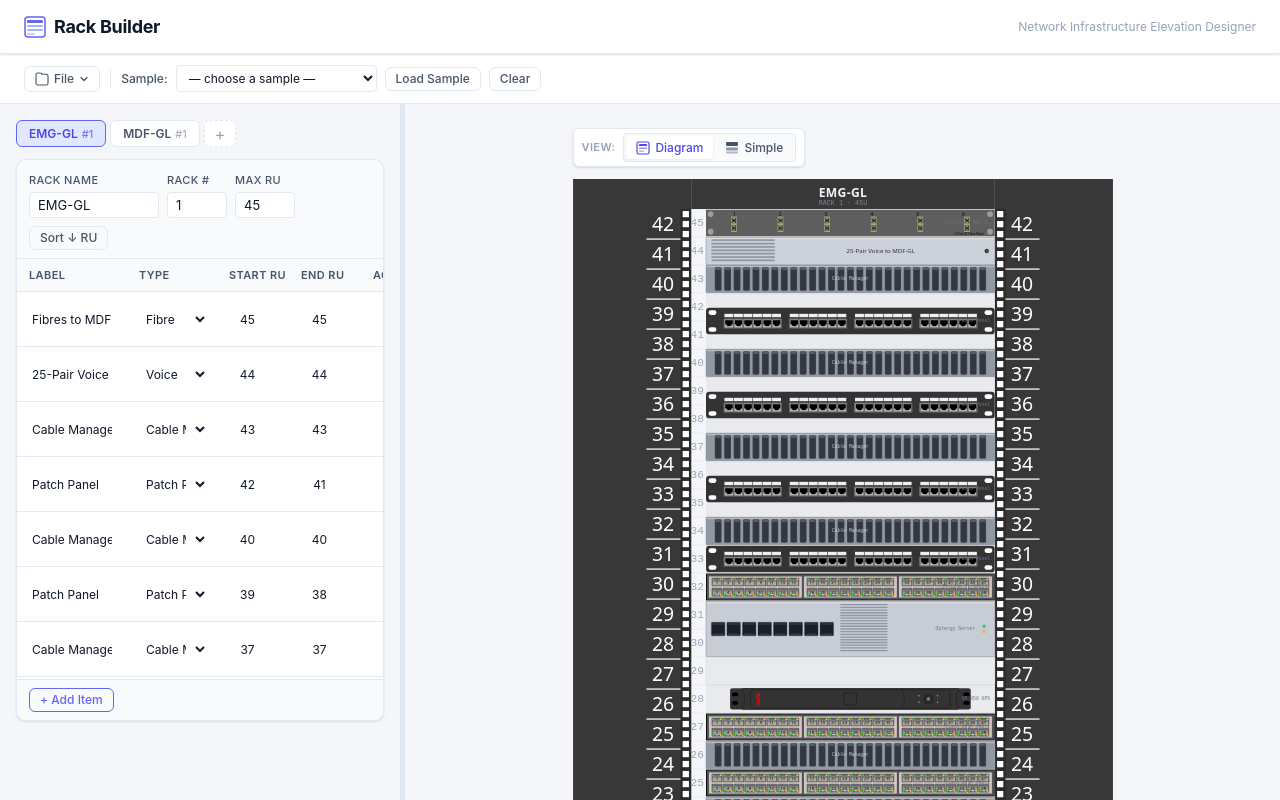
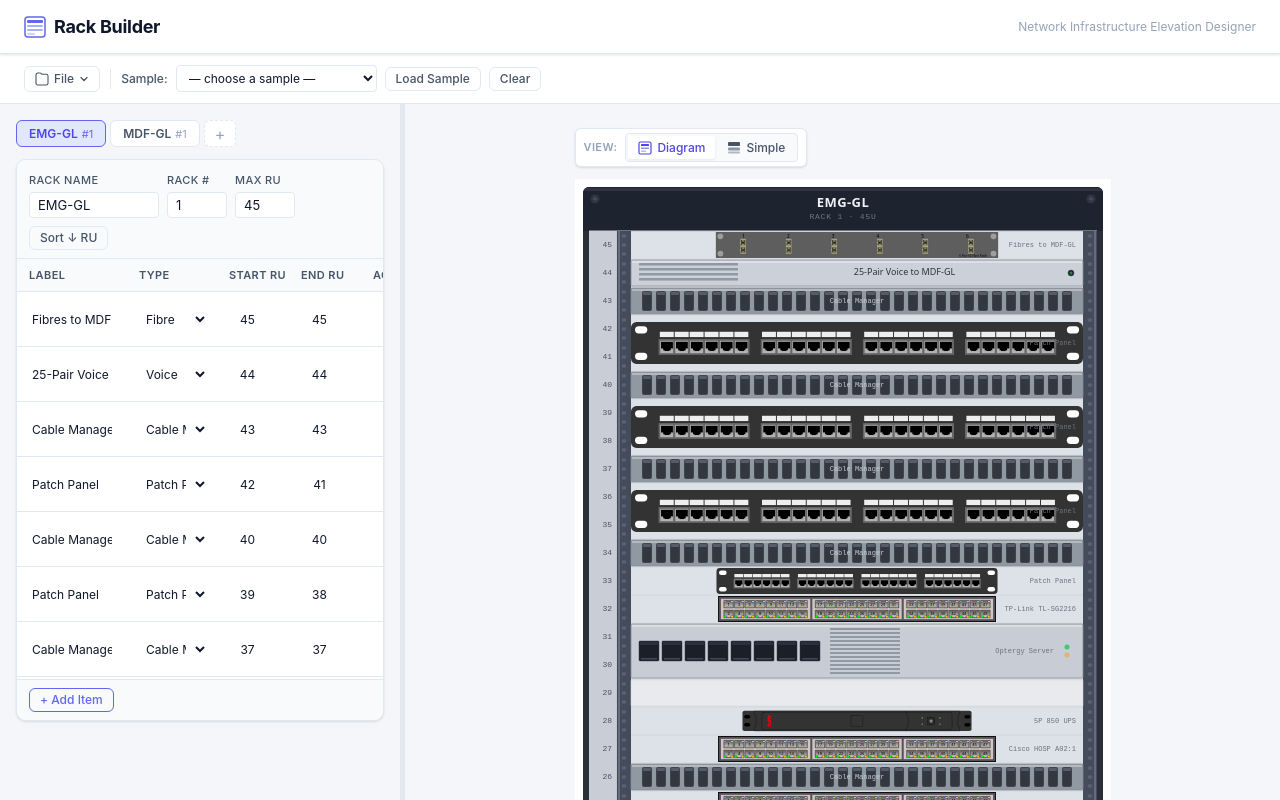
Before and after one commit to TechhySupport/rack-builder, a React (Vite) app: page / in a window 1280 px wide. Built offline with nearby package versions, Linux system fonts and the light colour scheme.

Commit message:
fix: remove 42rack.svg overlay, restore clean inline-SVG rack diagram

```diff
--- a/src/components/RackElevation.jsx
+++ b/src/components/RackElevation.jsx
@@ -1,9 +1,7 @@
 /**
  * RackElevation.jsx
- * Rack elevation diagram using 42rack.svg as the physical frame background,
- * with device faceplates overlaid at the correct mounting positions.
+ * Full inline-SVG technical rack elevation diagram.
  */
-import rackSvgUrl from '../assets/42rack.svg';
 import { buildRackRows } from '../utils/rackUtils';
 import {
   PatchPanelFace,
@@ -20,28 +18,30 @@ import {
   EmptyFace,
 } from './DeviceFaces';
 
-// ── 42rack.svg native coordinate constants ───────────────────────────────────
-// SVG viewBox: 0 0 800 1956  (layer1 transform already accounted for below)
-const RACK_SVG_W      = 800;
-const RACK_SVG_H      = 1956;
-// Device mounting area inside the SVG frame:
-const SVG_DEV_X       = 175;    // left edge of the mounting area (px in SVG units)
-const SVG_DEV_Y       = 44.45;  // top edge of mounting area
-const SVG_DEV_W       = 450;    // width of device faceplate area
-const SVG_DEV_H_42U   = 1867.05;// full mounting height for 42U
-// RU label strip inside mounting area
-const SVG_RU_LABEL_W  = 22;     // width reserved for RU numbers on left
-const SVG_FACE_X      = SVG_DEV_X + SVG_RU_LABEL_W;
-const SVG_FACE_W      = SVG_DEV_W - SVG_RU_LABEL_W;
+// ── Layout constants ──────────────────────────────────────────────────────────
+const RU_H     = 28;   // px per rack unit
+const SVG_W    = 520;  // total SVG width
+const HDR_H    = 44;   // header bar height
+const FTR_H    = 22;   // footer bar height
+const OUTER_PX = 6;    // outer horizontal padding
+const RU_NUM_W = 28;   // RU number strip width
+const RAIL_W   = 14;   // mounting rail width (each side)
+const DEVICE_X = OUTER_PX + RU_NUM_W + RAIL_W;         // 48
+const DEVICE_W = SVG_W - DEVICE_X - RAIL_W - OUTER_PX; // 438
 
-// ── Display scaling ───────────────────────────────────────────────────────────
-const RU_H_PX = 28; // desired pixels per rack unit in the display
+// ── Colours ───────────────────────────────────────────────────────────────────
+const C_OUTER    = '#2a2f3a';
+const C_BODY     = '#dde1e8';
+const C_RAIL     = '#444c5c';
+const C_RAIL_HI  = 'rgba(255,255,255,0.18)';
+const C_RU_BG    = '#c8cdd6';
+const C_RU_TEXT  = '#4a5268';
+const C_BOLT     = '#5a6272';
+const C_BOLT_S   = '#3e4554';
+const C_HDR      = '#1e2330';
+const C_ROW_LINE = '#c0c4cc';
 
-// ── Colours ──────────────────────────────────────────────────────────────────
-const C_RU_TEXT  = '#9ca8b8';
-const C_ROW_SEP  = 'rgba(0,0,0,0.12)';
-
-// ── Choose the right face component for a device type ───────────────────────
+// ── Face selector ─────────────────────────────────────────────────────────────
 function renderFace(item, ruCount, x, y, w, h) {
   const props = { x, y, w, h, label: item.label || '', ruCount };
   switch (item.type) {
@@ -49,131 +49,152 @@ function renderFace(item, ruCount, x, y, w, h) {
     case 'switch':        return <SwitchFace        key={y} {...props} />;
     case 'catalyst_2960': return <Catalyst2960Face  key={y} {...props} />;
     case 'cable_manager': return <CableManagerFace  key={y} {...props} />;
-    case 'server':        return <ServerFace         key={y} {...props} />;
-    case 'ups':           return <UPSFace            key={y} {...props} />;
-    case 'pdu':           return <PDUFace            key={y} {...props} />;
-    case 'fibre':         return <FibreFace          key={y} {...props} />;
-    case 'firewall':      return <FirewallFace        key={y} {...props} />;
-    case 'tray':
-    case 'shelf':
-    case 'desktop':
-    case 'monitor':       return <ShelfFace  key={y} {...props} />;
-    case 'nvr':           return <ServerFace key={y} {...props} />;
-    case 'empty':         return <EmptyFace  key={y} x={x} y={y} w={w} h={h} />;
+    case 'server':        return <ServerFace        key={y} {...props} />;
+    case 'ups':           return <UPSFace           key={y} {...props} />;
+    case 'pdu':           return <PDUFace           key={y} {...props} />;
+    case 'fibre':         return <FibreFace         key={y} {...props} />;
+    case 'firewall':      return <FirewallFace       key={y} {...props} />;
+    case 'tray': case 'shelf': case 'desktop': case 'monitor':
+                          return <ShelfFace         key={y} {...props} />;
+    case 'nvr':           return <ServerFace        key={y} {...props} />;
+    case 'empty':         return <EmptyFace         key={y} x={x} y={y} w={w} h={h} />;
     default:
       return <GenericFace key={y} {...props} typeStr={item.type?.replace(/_/g, ' ')} />;
   }
+}
+
+// ── Bolt holes ────────────────────────────────────────────────────────────────
+function RailBolts({ railCX, maxRU }) {
+  const holes = [];
+  for (let i = 0; i < maxRU; i++) {
+    [0.18, 0.5, 0.82].forEach((frac, j) => {
+      const cy = HDR_H + i * RU_H + frac * RU_H;
+      holes.push(
+        <ellipse key={`${i}-${j}`} cx={railCX} cy={cy} rx={2.6} ry={2.3}
+          fill={C_BOLT} stroke={C_BOLT_S} strokeWidth={0.5} />
+      );
+    });
+  }
+  return <>{holes}</>;
 }
 
 // ── Main component ────────────────────────────────────────────────────────────
 export function RackElevation({ rack, innerRef }) {
   if (!rack) return null;
 
-  const maxRU = rack.maxRU || 42;
-  const rows  = buildRackRows(rack);
+  const maxRU  = rack.maxRU || 42;
+  const bodyH  = maxRU * RU_H;
+  const totalH = HDR_H + bodyH + FTR_H;
+  const rows   = buildRackRows(rack);
 
-  // Scale the SVG so device area equals maxRU * RU_H_PX pixels tall
-  const ruH_svg   = SVG_DEV_H_42U / maxRU;  // SVG units per RU (for this rack)
-  const scale     = (maxRU * RU_H_PX) / SVG_DEV_H_42U;
-  const dispW     = Math.round(RACK_SVG_W * scale);
-  const dispH     = Math.round(RACK_SVG_H * scale);
+  const leftRailX  = OUTER_PX + RU_NUM_W;
+  const rightRailX = DEVICE_X + DEVICE_W;
 
-  // Build device elements in SVG coordinate space
-  let currentY = SVG_DEV_Y;
-  const deviceElements = [];
-  const ruLines       = [];
-
-  // RU separator lines across the mounting area
-  for (let i = 0; i <= maxRU; i++) {
-    const ly = SVG_DEV_Y + i * ruH_svg;
-    ruLines.push(
-      <line key={i}
-        x1={SVG_DEV_X} x2={SVG_DEV_X + SVG_DEV_W}
-        y1={ly} y2={ly}
-        stroke={C_ROW_SEP} strokeWidth={0.6}
-      />
-    );
-  }
-
-  // RU number labels
-  const ruLabels = Array.from({ length: maxRU }, (_, i) => {
-    const ru = maxRU - i;
-    const cy = SVG_DEV_Y + i * ruH_svg + ruH_svg / 2;
-    return (
-      <text key={ru}
-        x={SVG_DEV_X + SVG_RU_LABEL_W - 3} y={cy}
-        textAnchor="end" dominantBaseline="middle"
-        fontSize={ruH_svg * 0.4} fill={C_RU_TEXT}
-        fontFamily="'Courier New', Courier, monospace"
-      >{ru}</text>
-    );
-  });
-
-  rows.forEach((row, idx) => {
-    const rowH = row.height * ruH_svg;
-    if (row.type === 'item') {
-      deviceElements.push(
-        renderFace(row.item, row.height, SVG_FACE_X, currentY + 0.5, SVG_FACE_W, rowH - 1)
-      );
-    } else {
-      deviceElements.push(
-        <EmptyFace key={`empty-${idx}`}
-          x={SVG_FACE_X} y={currentY + 0.5} w={SVG_FACE_W} h={rowH - 1} />
-      );
-    }
+  let currentY = HDR_H;
+  const deviceElements = rows.map((row, idx) => {
+    const rowH = row.height * RU_H;
+    const el = row.type === 'item'
+      ? renderFace(row.item, row.height, DEVICE_X, currentY + 1, DEVICE_W, rowH - 2)
+      : <EmptyFace key={idx} x={DEVICE_X} y={currentY + 1} w={DEVICE_W} h={RU_H - 2} />;
     currentY += rowH;
+    return el;
   });
 
   return (
-    <div ref={innerRef} style={{ display: 'inline-block', background: 'transparent' }}>
+    <div ref={innerRef} style={{ display: 'inline-block', background: '#fff', padding: '8px' }}>
       <svg
-        width={dispW}
-        height={dispH}
-        viewBox={`0 0 ${RACK_SVG_W} ${RACK_SVG_H}`}
+        width={SVG_W} height={totalH}
+        viewBox={`0 0 ${SVG_W} ${totalH}`}
         xmlns="http://www.w3.org/2000/svg"
-        style={{ display: 'block', fontFamily: "system-ui, -apple-system, 'Helvetica Neue', sans-serif" }}
-        aria-label={`Rack elevation diagram: ${rack.rackName || 'Unnamed Rack'}`}
+        style={{ display: 'block', fontFamily: "system-ui, -apple-system, sans-serif" }}
+        aria-label={`Rack elevation: ${rack.rackName || 'Unnamed Rack'}`}
       >
-        {/* ─── Physical rack frame as background ─────────────────────────── */}
-        <image
-          href={rackSvgUrl}
-          x={0} y={0}
-          width={RACK_SVG_W} height={RACK_SVG_H}
-          preserveAspectRatio="none"
-        />
+        {/* Outer frame shadow */}
+        <rect x={3} y={3} width={SVG_W - 4} height={totalH - 4}
+          fill="rgba(0,0,0,0.18)" rx={6} />
 
-        {/* ─── White background behind device area so faces are visible ──── */}
-        <rect
-          x={SVG_FACE_X} y={SVG_DEV_Y}
-          width={SVG_FACE_W} height={maxRU * ruH_svg}
-          fill="#e8eaed" opacity={0.92}
-        />
+        {/* Outer frame */}
+        <rect x={0} y={0} width={SVG_W} height={totalH}
+          fill={C_OUTER} rx={6} />
 
-        {/* ─── Row separator lines ────────────────────────────────────────── */}
-        {ruLines}
+        {/* Header */}
+        <rect x={0} y={0} width={SVG_W} height={HDR_H} fill={C_HDR} rx={6} />
+        <rect x={0} y={HDR_H - 8} width={SVG_W} height={8} fill={C_HDR} />
+        <rect x={0} y={1} width={SVG_W} height={3} fill="rgba(255,255,255,0.08)" rx={5} />
 
-        {/* ─── RU number labels ───────────────────────────────────────────── */}
-        {ruLabels}
+        <text x={SVG_W / 2} y={HDR_H / 2 - 6}
+          textAnchor="middle" dominantBaseline="middle"
+          fontSize={13} fontWeight={700} fill="#eef0f5" letterSpacing={0.4}
+        >{rack.rackName || 'Unnamed Rack'}</text>
+        <text x={SVG_W / 2} y={HDR_H / 2 + 8}
+          textAnchor="middle" dominantBaseline="middle"
+          fontSize={8} fill="#6a7888"
+          fontFamily="'Courier New', monospace" letterSpacing={0.8}
+        >{rack.rackNumber ? `RACK ${rack.rackNumber}  ·  ${maxRU}U` : `${maxRU}U`}</text>
 
-        {/* ─── Device faceplates ──────────────────────────────────────────── */}
+        {/* Rack body background */}
+        <rect x={OUTER_PX} y={HDR_H}
+          width={SVG_W - OUTER_PX * 2} height={bodyH} fill={C_BODY} />
+
+        {/* RU separator lines */}
+        {Array.from({ length: maxRU + 1 }, (_, i) => (
+          <line key={i}
+            x1={OUTER_PX} x2={SVG_W - OUTER_PX}
+            y1={HDR_H + i * RU_H} y2={HDR_H + i * RU_H}
+            stroke={C_ROW_LINE}
+            strokeWidth={i === 0 || i === maxRU ? 1 : 0.35}
+          />
+        ))}
+
+        {/* RU number strip */}
+        <rect x={OUTER_PX} y={HDR_H} width={RU_NUM_W} height={bodyH} fill={C_RU_BG} />
+        <line x1={OUTER_PX + RU_NUM_W} y1={HDR_H}
+              x2={OUTER_PX + RU_NUM_W} y2={HDR_H + bodyH}
+              stroke="#aab0bc" strokeWidth={0.5} />
+        {Array.from({ length: maxRU }, (_, i) => {
+          const ru = maxRU - i;
+          return (
+            <text key={ru}
+              x={OUTER_PX + RU_NUM_W - 5} y={HDR_H + i * RU_H + RU_H / 2}
+              textAnchor="end" dominantBaseline="middle"
+              fontSize={8} fill={C_RU_TEXT}
+              fontFamily="'Courier New', monospace"
+            >{ru}</text>
+          );
+        })}
+
+        {/* Left rail */}
+        <rect x={leftRailX} y={HDR_H} width={RAIL_W} height={bodyH} fill={C_RAIL} />
+        <rect x={leftRailX + 1} y={HDR_H} width={2} height={bodyH} fill={C_RAIL_HI} />
+        <RailBolts railCX={leftRailX + RAIL_W / 2} maxRU={maxRU} />
+
+        {/* Right rail */}
+        <rect x={rightRailX} y={HDR_H} width={RAIL_W} height={bodyH} fill={C_RAIL} />
+        <rect x={rightRailX + RAIL_W - 3} y={HDR_H} width={2} height={bodyH} fill={C_RAIL_HI} />
+        <RailBolts railCX={rightRailX + RAIL_W / 2} maxRU={maxRU} />
+
+        {/* Device faceplates */}
         {deviceElements}
 
-        {/* ─── Rack name label over the top bar of the SVG ───────────────── */}
-        <text
-          x={SVG_DEV_X + SVG_DEV_W / 2} y={SVG_DEV_Y / 2}
+        {/* Footer */}
+        <rect x={0} y={HDR_H + bodyH} width={SVG_W} height={FTR_H} fill={C_HDR} />
+        <rect x={0} y={HDR_H + bodyH} width={SVG_W} height={6} fill={C_HDR} />
+        <rect x={0} y={HDR_H + bodyH + FTR_H - 5} width={SVG_W} height={5}
+          fill={C_HDR} rx={4} />
+        <text x={SVG_W / 2} y={HDR_H + bodyH + FTR_H / 2}
           textAnchor="middle" dominantBaseline="middle"
-          fontSize={18} fontWeight={700} fill="#f0f2f5"
-          fontFamily="system-ui, -apple-system, sans-serif"
-          letterSpacing={0.5}
-        >{rack.rackName || 'Unnamed Rack'}</text>
-        {rack.rackNumber && (
-          <text
-            x={SVG_DEV_X + SVG_DEV_W / 2} y={SVG_DEV_Y / 2 + 13}
-            textAnchor="middle" dominantBaseline="middle"
-            fontSize={10} fill="#7a8898"
-            fontFamily="'Courier New', Courier, monospace"
-          >{`RACK ${rack.rackNumber}  ·  ${maxRU}U`}</text>
-        )}
+          fontSize={7} fill="#4a5870"
+          fontFamily="'Courier New', monospace" letterSpacing={1.2}
+        >{`${maxRU}U RACK ELEVATION`}</text>
+
+        {/* Corner screws */}
+        {[[12, 12], [SVG_W - 12, 12], [12, totalH - 12], [SVG_W - 12, totalH - 12]].map(([cx, cy], i) => (
+          <g key={i}>
+            <circle cx={cx} cy={cy} r={5} fill="#2e3442" stroke="#1a1f28" strokeWidth={0.5} />
+            <line x1={cx - 2.5} y1={cy} x2={cx + 2.5} y2={cy} stroke="#4a5268" strokeWidth={1} />
+            <line x1={cx} y1={cy - 2.5} x2={cx} y2={cy + 2.5} stroke="#4a5268" strokeWidth={1} />
+          </g>
+        ))}
       </svg>
     </div>
   );
```
